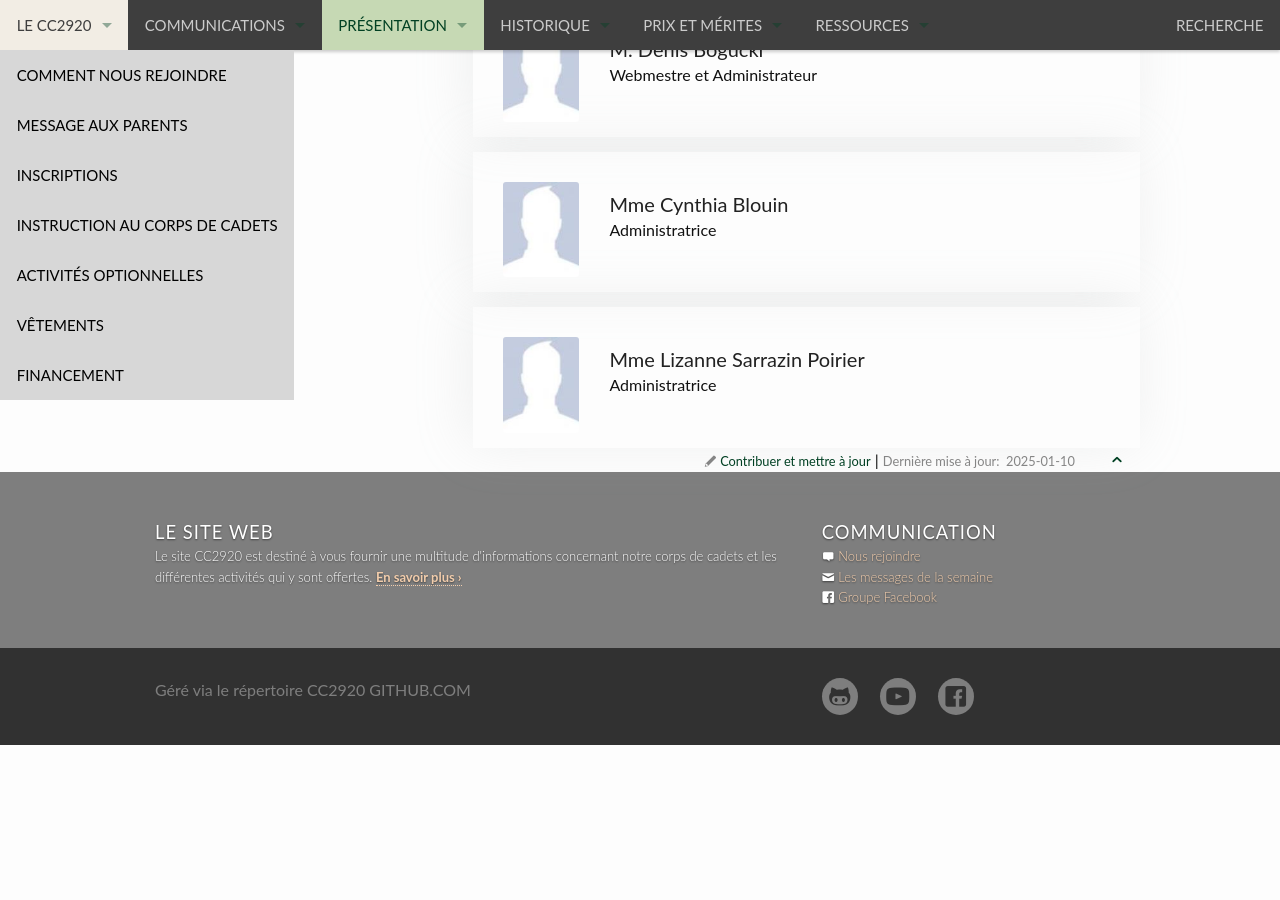
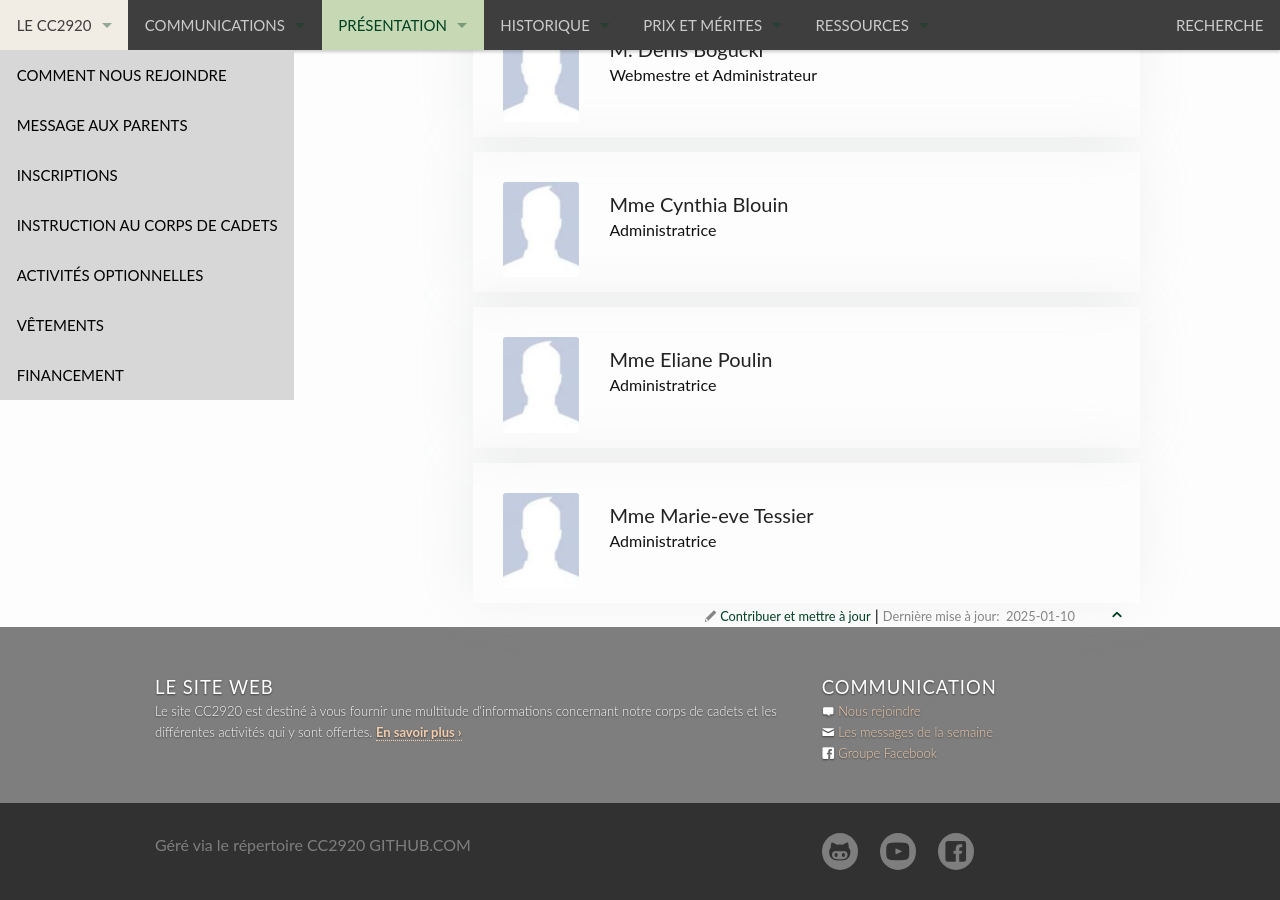
Before and after one commit to CC2920/web, a Jekyll site: the page built from _presentation/comite-soutien.md, in a window 1280 px wide and 900 px high, scrolled down 2106 px. Built offline with Jekyll 4.4.1, drawn with Linux system fonts in a browser that asks for light colours; before the commit the page ends 2851 px from its top, so only the background shows below that.

Commit message:
Update comite-soutien.md

```diff
--- a/_presentation/comite-soutien.md
+++ b/_presentation/comite-soutien.md
@@ -28,7 +28,11 @@ le-comite-soutien:
       title: Administratrice
 
     - member:
-      name: Mme Lizanne Sarrazin Poirier
+      name: Mme Eliane Poulin
+      title: Administratrice
+
+    - member:
+      name: Mme Marie-eve Tessier
       title: Administratrice
 ---
 
```
